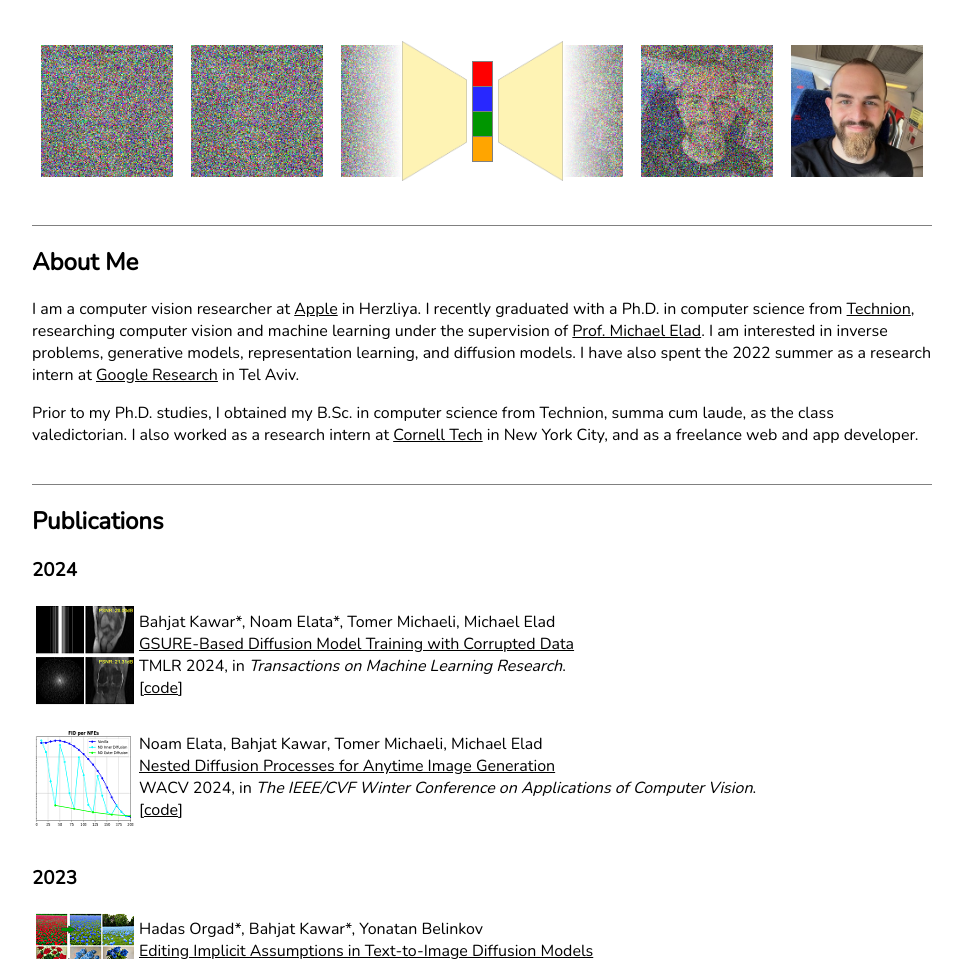
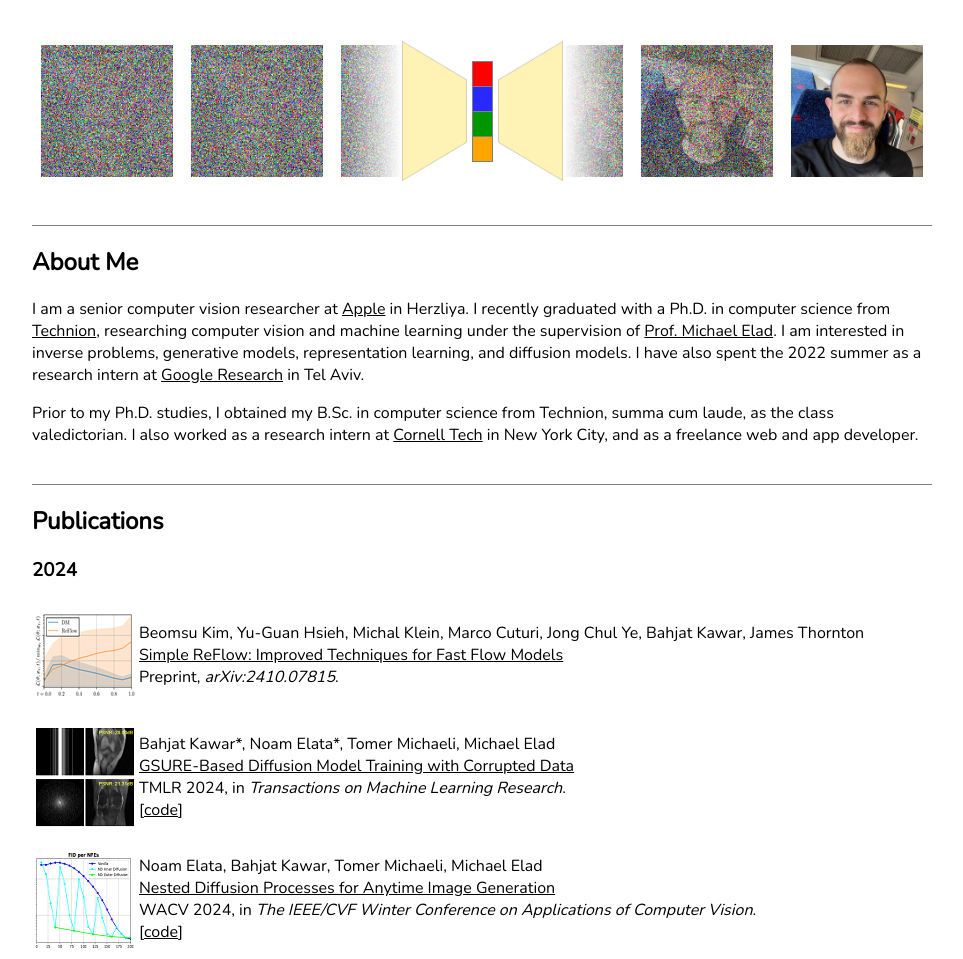
Before and after one commit to bahjat-kawar/bahjat-kawar.github.io, a plain HTML site: page index.html in a window 1280 px wide. Shown: the part 141-1100 px from the top of the page, without its empty margins (158-1121 px from the left). Drawn offline with nearby package versions, Linux system fonts and the light colour scheme.

Commit message:
new paper

```diff
--- a/index.html
+++ b/index.html
@@ -217,7 +217,7 @@ function show_menu() {
     <div id="about" style="border-top:1px solid gray;">
     <h2>About Me</h2>
     <p>
-	I am a computer vision researcher at <a class="lnk" href="https://www.apple.com/">Apple</a> in Herzliya.
+	I am a senior computer vision researcher at <a class="lnk" href="https://www.apple.com/">Apple</a> in Herzliya.
     I recently graduated with a Ph.D. in computer science from <a class="lnk" href="https://www.technion.ac.il/">Technion</a>, researching computer vision and machine learning under the supervision of <a class="lnk" href="https://elad.cs.technion.ac.il/">Prof. Michael Elad</a>. I am interested in inverse problems, generative models, representation learning, and diffusion models.
     I have also spent the 2022 summer as a research intern at <a class="lnk" href="https://research.google/">Google Research</a> in Tel Aviv.
     </p><p>
@@ -228,6 +228,13 @@ function show_menu() {
     <div id="pub" style="border-top:1px solid gray;">
     <h2>Publications</h2>
     <h3>2024</h3>
+	<div class="article"><table><tr>
+		<td valign="middle"><img src="figures/simple_rf.png" class="article-img" /></td>
+		<td valign="middle">Beomsu Kim, Yu-Guan Hsieh, Michal Klein, Marco Cuturi, Jong Chul Ye, <b>Bahjat Kawar</b>, James Thornton<br />
+		<a class="lnk" href="https://arxiv.org/abs/2410.07815">Simple ReFlow: Improved Techniques for Fast Flow Models</a><br />
+		Preprint, <i>arXiv:2410.07815</i>.<br />
+		</td>
+	</tr></table></div> <br />
 	<div class="article"><table><tr>
 		<td valign="middle"><img src="figures/gsure.png" class="article-img" /></td>
 		<td valign="middle"><b>Bahjat Kawar</b>*, Noam Elata*, Tomer Michaeli, Michael Elad<br />
```
Also changed, not shown: figures/simple_rf.png (added).
